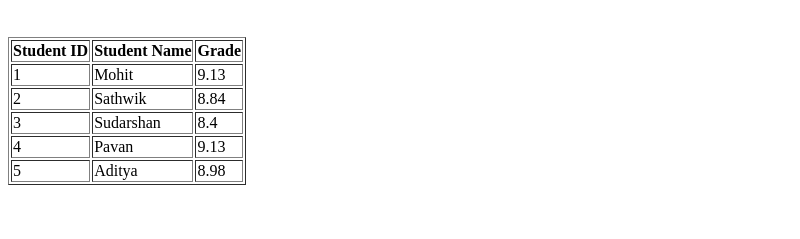
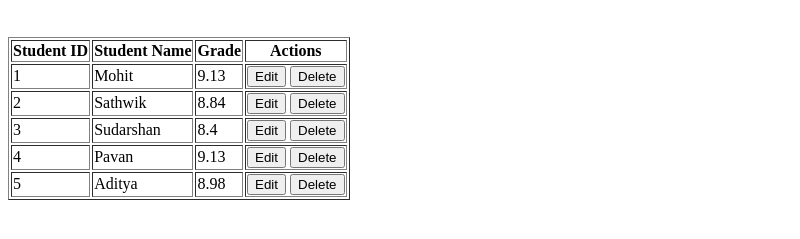
Before and after one commit to mohit-14-02/Student-Management-Portal, a plain HTML site: page viewstudent.html in a window 1280 px wide. Shown: the part 87-326 px from the top of the page, without its empty margins (0-800 px from the left). Drawn offline with Linux system fonts and the light colour scheme.

Commit message:
commit 1

```diff
--- a/viewstudent.html
+++ b/viewstudent.html
@@ -19,35 +19,56 @@
             <th>Student ID</th>
             <th>Student Name</th>
             <th>Grade</th>
+            <th>Actions</th>
 
         </tr>
         <tr>
             <td>1</td>
             <td>Mohit</td>
             <td>9.13</td>
+            <td>
+                <a href="editstudent.html"><button type="button" class="Edit-btn">Edit</button></a>
+                <button class="delete-btn">Delete</button>
+            </td>
         </tr>
         <tr>
             <td>2</td>
             <td>Sathwik</td>
             <td>8.84</td>
+            <td>
+                <a href="editstudent.html"><button type="button" class="Edit-btn">Edit</button></a>
+                <button class="delete-btn">Delete</button>
+            </td>
 
         </tr>
         <tr>
             <td>3</td>
             <td>Sudarshan</td>
             <td>8.4</td>
+            <td>
+                <a href="editstudent.html"><button type="button" class="Edit-btn">Edit</button></a>
+                <button class="delete-btn">Delete</button>
+            </td>
 
         </tr>
         <tr>
             <td>4</td>
             <td>Pavan</td>
             <td>9.13</td>
+            <td>
+                <a href="editstudent.html"><button type="button" class="Edit-btn">Edit</button></a>
+                <button class="delete-btn">Delete</button>
+            </td>
 
         </tr>
         <tr>
             <td>5</td>
             <td>Aditya</td>
             <td>8.98</td>
+            <td>
+                <a href="editstudent.html"><button type="button" class="Edit-btn">Edit</button></a>
+                <button class="delete-btn">Delete</button>
+            </td>
 
         </tr>
 
```
